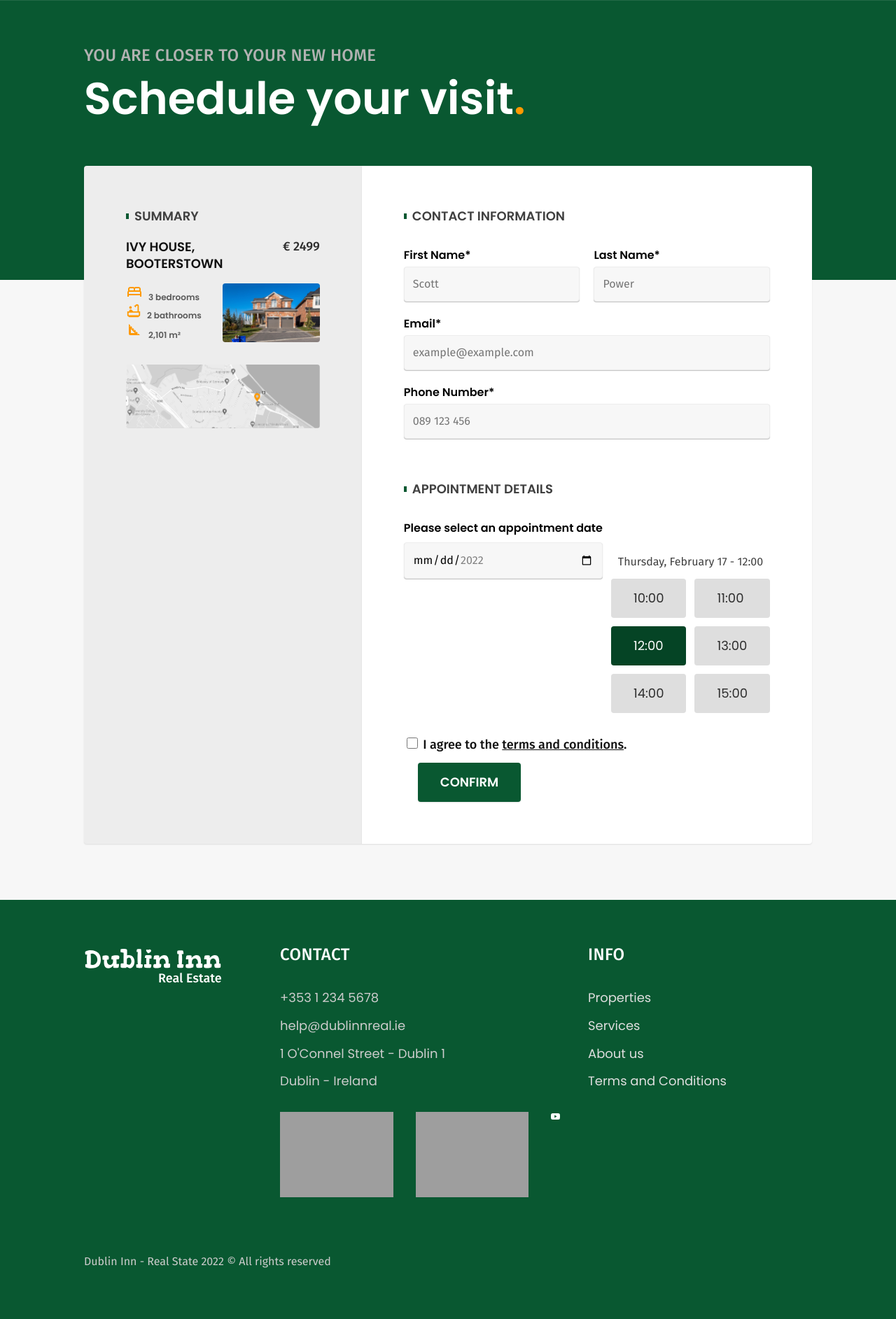
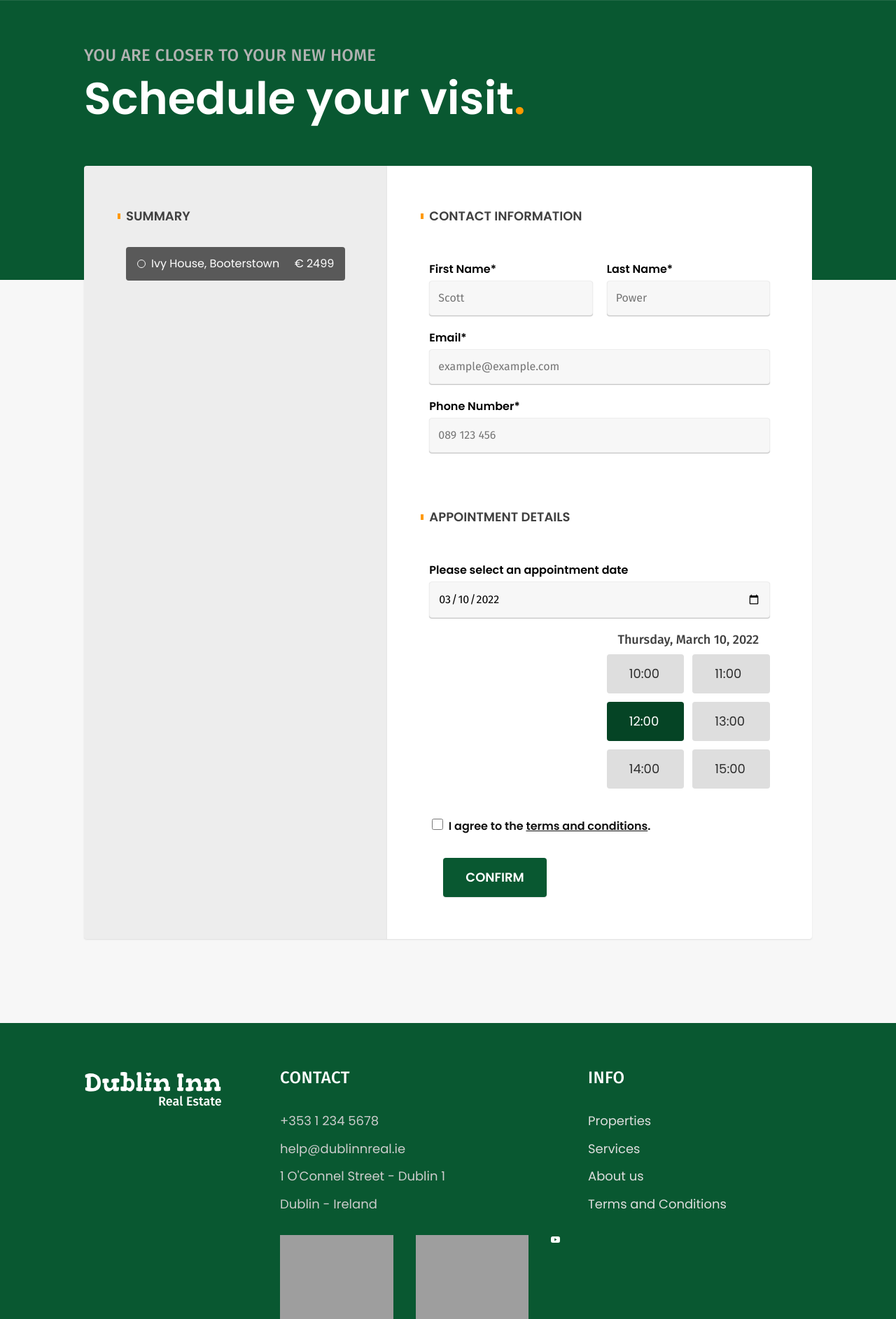
Before and after one commit to olehh92/Dublin-Inn-Real-Estate, a Django app: template templates/schedule-visit.html in a window 1280 px wide. Shown: the part 87-1972 px from the top of the page at 70% size. Before the commit the page ends 1899 px from the top, so only its background shows below. Run offline with Django 4.2, Linux system fonts and the light colour scheme; the template is opened without the code that fills it, so the values that code supplies are empty; grey boxes are pictures that could not be loaded.

Commit message:
Modify style in the schedule visit page.

```diff
--- a/static/assets/css/properties/schedule.css
+++ b/static/assets/css/properties/schedule.css
@@ -2,68 +2,134 @@
     background: linear-gradient(var(--primary-color-5) 400px, var(--gray-1) 0px);
 }
 
-#schedule .title h1 {
-    padding-bottom: 0;
-}
-
-.summary {
+.schedule {
     display: grid;
     grid-template-columns: 5fr 7fr;
     margin-top: -60px;
+    padding-bottom: 120px;
 }
 
-.summary h2 {
+.schedule h2 {
     display: flex;
     align-items: center;
-    font-weight: bold;
+    position: relative;
+    grid-column: 1 / -1;
 }
 
-.summary h2::before {
+.schedule h2::before {
     content: '';
     display: inline-block;
     width: 4px;
     height: 8px;
-    background-color: var(--primary-color-5);
+    background-color: var(--primary-color-7);
+    position: absolute;
+    left: -12px;
+}
+
+.schedule-content,
+.schedule-form {
+    padding: 60px;
+    margin-top: -60px;
+    box-shadow: 0 1px 2px rgba(0, 0, 0, .1);
+}
+
+.schedule-content {
+    border-radius: 4px 0 0 4px;
+    background-color: var(--gray-2);
+}
+
+.schedule-content label::before {
+    content: '';
+    display: inline-block;
+    box-sizing: border-box;
+    width: 12px;
+    height: 12px;
+    border: 1px solid var(--gray-1);
+    border-radius: 50%;
     margin-right: 8px;
 }
 
-.summary-card {
-    background: var(--gray-2);
-    border-radius: 4px 0 0 4px;
+.schedule-content label {
+    font: 400 1rem/1.5 "Poppins", sans-serif;
+    color: var(--gray-11);
+    background-color: var(--gray-8);
+    color: var(--white);
+    margin-bottom: 16px;
+    padding: 12px 16px;
+    border-radius: 4px;
+    cursor: pointer;
+    display: grid;
+    grid-template-columns: auto 1fr auto;
+    align-items: center;
 }
 
-.summary-card h2 {
-    margin-bottom: 20px;
+.schedule-content label:hover {
+    background-color: var(--gray-9);
 }
 
-.summary-content {
-    display: grid;
-    grid-template-columns: 1fr 1fr;
-    margin-bottom: 32px;
+.schedule-content input:focus + label {
+    box-shadow: 0 0 0 1px var(--primary-color-7);
 }
 
-.summary-content h3 {
-    margin-bottom: 16px;
+.schedule-content input {
+    opacity: 0;
+    position: absolute;
+    pointer-events: none;
 }
 
-.summary-content span {
-    display: grid;
-    justify-content: end;
+.schedule-content input:checked + label {
+    background-color: rgba(255, 153, 0, 0.3);
+    color: var(--gray-11);
 }
 
-.summary-form {
-    background-color: var(--white);
-    border-radius: 0 4px 4px 0;
+.schedule-content input:checked + label::before {
+    border-color: var(--gray-7);
+    box-shadow: inset 0 0 0 3px var(--white), inset 0 0 0 6px var(--gray-7);
 }
 
-.primary-form {
+.schedule-details {
+    display: none;
+    background-color: var(--white);
+    padding: 20px;
+    grid-template-columns: 1fr 1fr;
+    box-shadow: 0 1px 2px rgba(0, 0, 0, .1);
+    border-radius: 4px;
+    align-items: center;
+}
+
+.schedule-details li {
+    display: flex;
+    align-items: center;
+    margin-bottom: 8px;
+}
+
+.schedule-details li img {
+    margin-right: 8px;
+    padding-bottom: 2px;
+}
+
+.schedule-details img:nth-child(3) {
+    margin-top: 16px;
+    grid-column: 1 / -1;
+}
+
+.schedule-content input:checked ~ .schedule-details {
+    display: grid;
+}
+
+.schedule-form {
+    border-radius: 0 4px 4px 0;
+    background-color: var(--white);
+}
+
+.schedule-form {
     display: grid;
     grid-template-columns: 1fr 1fr;
     gap: 20px;
 }
 
-.primary-form label {
-    display: block;
+.schedule-form label {
+    display: inline-block;
     font: 600 1rem/1.5 "Poppins", sans-serif;
     margin-bottom: 4px;
 }
@@ -72,10 +138,51 @@
     grid-column: span 2;
 }
 
-.primary-form input[type=text],
-.primary-form input[type=email],
-.primary-form input[type=tel],
-.secondary-form input[type=date] {
+.first-name,
+.last-name {
+    grid-row: 2;
+}
+
+.schedule-form ul {
+    display: grid;
+    grid-template-columns: 1fr 1fr;
+    gap: 12px;
+}
+
+.schedule-form li {
+    padding: 16px 32px;
+    background-color: var(--gray-3);
+    border-radius: 4px;
+}
+
+.schedule-form li.active {
+    background-color: var(--primary-color-6);
+    color: var(--white);
+}
+
+.schedule-form li:hover:not(.active) {
+    background-color: #94ccaf;
+}
+
+.time-list {
+    grid-column: 2;
+    margin-bottom: 20px;
+}
+
+#time-description {
+    text-align: center;
+    margin-bottom: 8px;
+}
+
+.input-date,
+.terms {
+    grid-column: 1 / -1;
+}
+
+.schedule-form input[type=text],
+.schedule-form input[type=email],
+.schedule-form input[type=tel],
+.schedule-form input[type=date] {
     font: 400 1rem/1.5 "Fira Sans", sans-serif;
     background-color: var(--gray-1);
     border: 1px solid var(--gray-2);
@@ -87,120 +194,22 @@
     box-sizing: border-box;
 }
 
-.primary-form input[type=text]:focus,
-.primary-form input[type=email]:focus,
-.primary-form input[type=tel]:focus,
-.secondary-form input[type=date]:focus  {
+.schedule-form input[type=text]:focus,
+.schedule-form input[type=email]:focus,
+.schedule-form input[type=tel]:focus,
+.schedule-form input[type=date]:focus {
     outline: none;
     border-color: var(--primary-color-7);
     background-color: var(--white);
     box-shadow: 0 0 0 2px #fea;
 }
 
-.primary-form input[type=tel] {
+.schedule-form input[type=tel] {
     margin-bottom: 60px;
 }
 
-.summary-card,
-.summary-form {
-    padding: 60px;
-    box-shadow: 0 1px 2px rgba(0, 0, 0, .1);
-    margin-bottom: 80px;
-}
-
-.summary-list img {
-    display: inline-block;
-    margin-right: 8px;
-}
-
-.secondary-form {
-    margin-bottom: 32px;
-}
-
-.secondary-form label {
-    display: block;
-    width: max-content;
-    font: 600 1rem/1.5 "Poppins", sans-serif;
-    margin-bottom: 8px;
-}
-
-.secondary-form p {
-    text-align: center;
-    margin-top: 48px;
-}
-
-.secondary-form,
-.secondary-form ul {
-    display: grid;
-    grid-template-columns: 1fr 1fr;
-    gap: 12px;
-}
-
-.secondary-form ul {
-    margin-top: 12px;
-}
-
-.secondary-form li {
-    padding: 16px 32px;
-    background-color: var(--gray-3);
-    border-radius: 4px;
-}
-
-.secondary-form li.active {
-    background-color: var(--primary-color-6);
-    color: var(--white);
-}
-
-.secondary-form li:hover:not(.active) {
-    background-color: #94ccaf;
-}
-
-.summary-form input[type=checkbox] {
+.schedule-form input[type=checkbox] {
     margin-bottom: 20px;
     width: 16px;
     height: 16px;
 }
-
-@media (max-width: 990px) {
-    #schedule .title p {
-        font-size: 1rem;
-    }
-    #schedule .title h1 {
-        font-size: 3rem;
-    }
-    .summary {
-        grid-template-columns: 1fr;
-    }
-    .summary-card {
-        margin-bottom: 0;
-    }
-    .summary-form {
-        margin-bottom: 32px;
-    }
-    .summary-card {
-        border-radius: 4px 4px 0 0;
-    }
-    .summary-form {
-        border-radius: 0 0 4px 4px;
-    }
-}
-
-@media (max-width: 690px) {
-    #schedule .title p {
-        font-size: 0.825rem;
-    }
-    #schedule .title h1 {
-        font-size: 2.5rem;
-    }
-    .summary-card,
-    .summary-form {
-        padding: 32px;
-    }
-    .primary-form,
-    .secondary-form {
-        grid-template-columns: 1fr;
-    }
-    .form .col-2 {
-        grid-column: 1;
-    }
-}
--- a/templates/schedule-visit.html
+++ b/templates/schedule-visit.html
@@ -39,35 +39,30 @@
             </div>
         </div>
 
-        <div class="summary container">
-            <section class="summary-card" aria-label="Schedule a visit">
+        <form class="schedule container" action="">
+            <div class="schedule-content">
                 <h2 class="font-p-m-b gray-9">Summary</h2>
-                <div class="summary-content">
-                    <h3 class="font-p-m-b gray-11">Ivy House, Booterstown</h3>
-                    <span class="font-f-m gray-10">€ 2499</span>
-                    <ul class="summary-list font-p-xs gray-8">
+                <input type="radio" name="property" value="property" id="property">
+                <label for="property">Ivy House, Booterstown <span>€ 2499</span></label>
+                <div class="schedule-details">
+                    <ul class="font-p-xs gray-8">
                         <li><img src="../static/assets/img/icons/icon-bed.svg" alt="">3 bedrooms</li>
                         <li><img src="../static/assets/img/icons/icon-bathtub.svg" alt="">2 bathrooms</li>
                         <li><img src="../static/assets/img/icons/icon-measures.svg" alt="">2,101 m²</li>
                     </ul>
-                    <img src="../static/assets/img/properties/property_2.jpg" alt="">
-                </div>
-                <div class="summary-map">
+                    <a href="./properties/property.html"><img src="../static/assets/img/properties/property_2.jpg" alt=""></a>
                     <img src="../static/assets/img/map.jpg" alt="">
                 </div>
-            </section>
-
-            <section class="summary-form" aria-label="Form">
-                <form class="form" action="/">
+            </div>
+            <div class="schedule-form form">
                 <h2 class="font-p-m-b gray-9">Contact information</h2>
-                    <div class="primary-form">
-                        <div>
-                            <label for="first_name">First Name*</label>
-                            <input type="text" id="first_name" name="first_name" placeholder="Scott" required>
+                <div class="first-name">
+                    <label for="first-name">First Name*</label>
+                    <input type="text" id="first-name" name="first-name" placeholder="Scott" required>
                 </div>
-                        <div>
-                            <label for="first_name">Last Name*</label>
-                            <input type="text" id="last_name" name="last_name" placeholder="Power" required>
+                <div class="last-name">
+                    <label for="last-name">Last Name*</label>
+                    <input type="text" id="last-name" name="last-name" placeholder="Power" required>
                 </div>
                 <div class="col-2">
                     <label for="email">Email*</label>
@@ -75,19 +70,17 @@
                 </div>
                 <div class="col-2">
                     <label for="phone">Phone Number*</label>
-                            <input type="tel" id="phone" name="phone" pattern="[0-9]{3} [0-9]{2} [0-9]{4}" placeholder="089 123 456" required>
+                    <input type="tel" id="phone" name="phone" pattern="[0-9]{3} [0-9]{2} [0-9]{4}"
+                        placeholder="089 123 456" required>
                 </div>
+                <h2 class="font-p-m-b gray-9">Appointment details</h2>
+                <div class="input-date">
+                    <label for="appointment-date">Please select an appointment date</label>
+                    <input type="date" id="appointment-date" name="appointment-date" value="" min="2022-01-01"
+                        max="2030-12-31" required>
                 </div>
-
-                    <h2 class="font-p-m-b gray-9">Appointment details</h2>
-                    <div class="secondary-form">
-                        <div>
-                            <label for="appointment-date">Please select an appointment date</label>
-                            <input type="date" id="appointment-date" name="appointment-date" value=""
-                                min="2022-03-07" max="2022-12-31" required>
-                        </div>
-                        <div>
-                            <p class="font-f-s gray-9">Thursday, February 17 - 12:00</p>
+                <div class="time-list">
+                    <p id="time-description" class="font-f-m gray-9"></p>
                     <ul class="font-p-m gray-10">
                         <li><a href="">10:00</a></li>
                         <li><a href="">11:00</a></li>
@@ -97,16 +90,14 @@
                         <li><a href="">15:00</a></li>
                     </ul>
                 </div>
-                    </div>
-                    <div>
+                <div class="terms">
                     <input type="checkbox" name="terms" id="terms">
                     <label class="font-f-m gray-11" for="terms">I agree to the <a href="" class="underline">terms and
                             conditions</a>.</label>
                 </div>
-                    <button class="button" type="submit">Confirm</button>
+                <button class="button col-2" type="submit">Confirm</button>
+            </div>
         </form>
-            </section>
-        </div>
     </main>
 
     <footer class="footer-bg">
@@ -146,7 +137,18 @@
             <p class="copy font-f-s gray-4">Dublin Inn - Real State 2022 © All rights reserved</p>
         </div>
     </footer>
-
+    <script>
+        var options = {
+            weekday: 'long',
+            year: 'numeric',
+            month: 'long',
+            day: 'numeric'
+        };
+        var date = new Date();
+        let today = date.toISOString().slice(0,10);
+        document.getElementById("time-description").innerHTML = date.toLocaleDateString("en-US", options);
+        document.getElementById("appointment-date").setAttribute("value", today);
+    </script>
 </body>
 
 </html>
```
Also changed, not shown: static/assets/css/properties/schedule-list.css (line endings or trailing spaces). Lines whose indentation alone changed are shown as unchanged.
